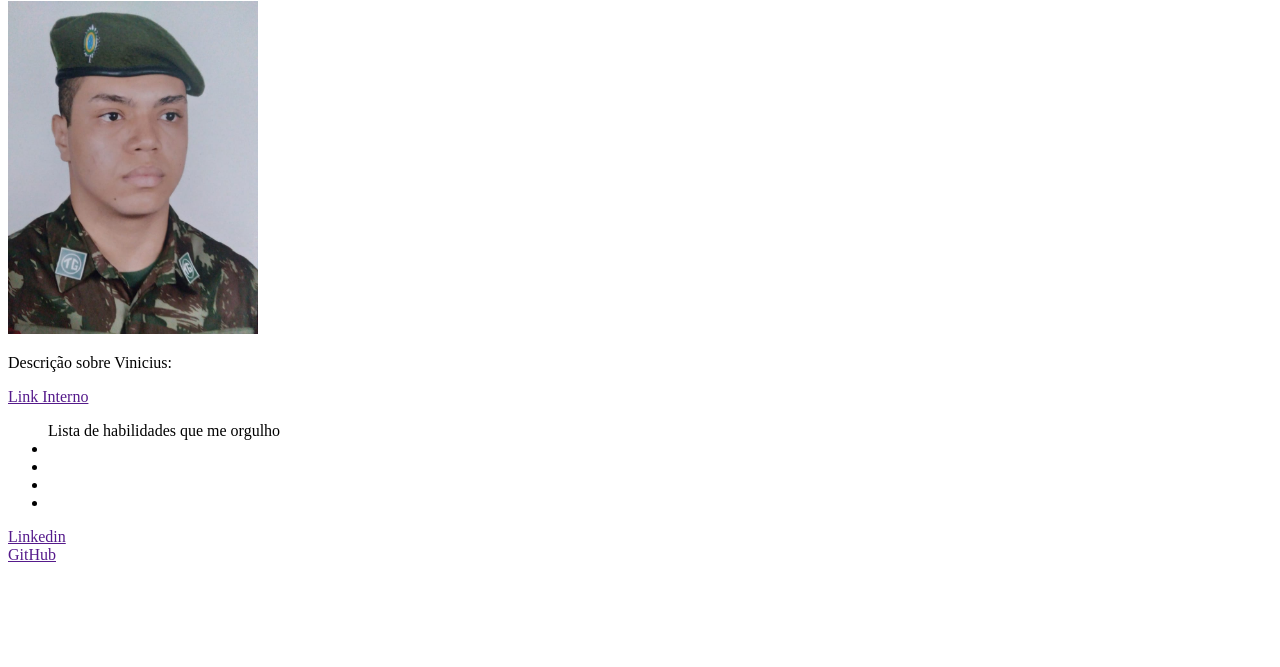
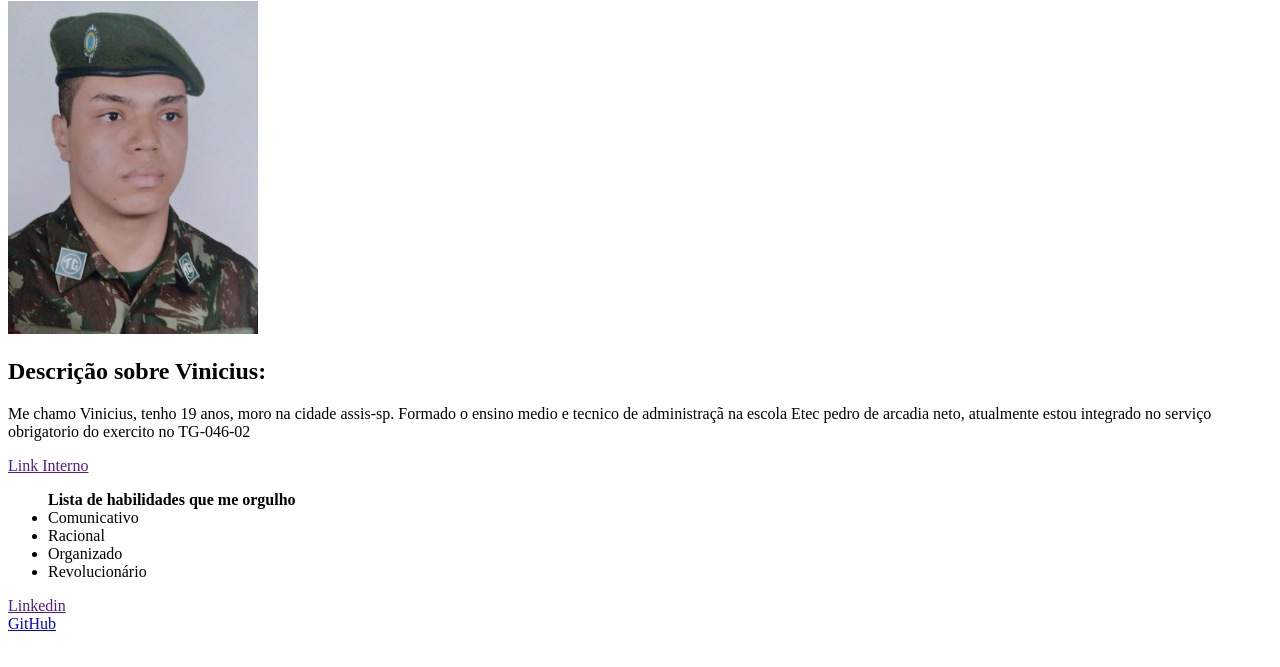
Before and after one commit to ViniciusSoares21/Vinicius-Soares21, a plain HTML site: page index.html in a window 1280 px wide. Shown: the part 79-746 px from the top of the page. Drawn offline with Linux system fonts and the light colour scheme.

Commit message:
Adiciona conteudo

```diff
--- a/index.html
+++ b/index.html
@@ -12,18 +12,20 @@
 
   <img src="./IMG-20220510-WA0001.jpg" alt="Foto do Vinicius" width="250px">
 
-  <p>Descrição sobre Vinicius:</p>
+  <h2> <strong> Descrição sobre Vinicius:</strong></h2>
+  <p>Me chamo Vinicius, tenho 19 anos, moro na cidade assis-sp. Formado o ensino medio e tecnico de administraçã na escola Etec pedro de arcadia neto, atualmente estou integrado no serviço obrigatorio do exercito no TG-046-02</p>
   <a href="">Link Interno</a>
-  <ul>Lista de habilidades que me orgulho
-    <li></li>
-    <li></li>
-    <li></li>
-    <li></li>
+  <ul> <strong> Lista de habilidades que me orgulho </strong>
+
+    <li>Comunicativo</li>
+    <li>Racional</li>
+    <li>Organizado</li>
+    <li>Revolucionário</li>
   </ul>
 
   <a href="" target="_blank">Linkedin</a>
   <br>
-  <a href="" target="_blank">GitHub</a>
+  <a href="https://github.com/ViniciusSoares21" target="_blank">GitHub</a>
 
 </body>
 
```
